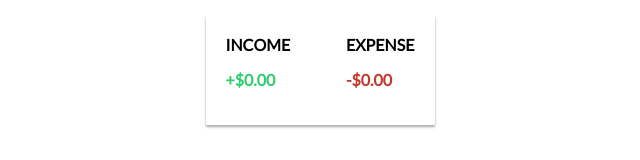
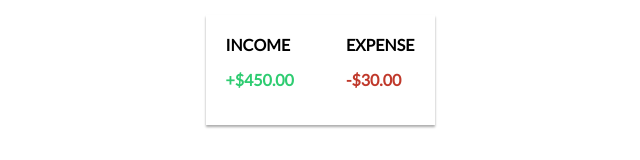
Before and after one commit to ConnerMcCabe/React-Expense-Tracker, a React (Create React App) app: page / in a window 1280 px wide. Shown: the part 131-291 px from the top of the page, without its empty margins (320-960 px from the left). Built offline with nearby package versions, Linux system fonts and the light colour scheme.

Commit message:
dynamically displaying dummy expense and income

```diff
--- a/src/components/IncomeExpense.js
+++ b/src/components/IncomeExpense.js
@@ -1,15 +1,24 @@
-import React from 'react'
+import React, { useContext } from 'react'
+import { GlobalContext } from '../context/GlobalState';
 
 export const IncomeExpense = () => {
+  const { transactions } = useContext(GlobalContext);
+  const amounts = transactions.map(transaction => transaction.amount)
+
+  const income = amounts.filter(item => item > 0).reduce((acc, item) => (acc += item), 0).toFixed(2);
+
+  const expense = (amounts.filter(item => item < 0).reduce((acc, item) => (acc += item), 0) * -1).toFixed(2);
+
+
   return (
     <div className="containerIncExp">
       <div>
         <h4>Income</h4>
-        <p id="plus">+$0.00</p>
+        <p id="plus">+${income}</p>
       </div>
       <div>
         <h4>Expense</h4>
-        <p id="minus">-$0.00</p>
+        <p id="minus">-${expense}</p>
       </div>
     </div>
   )
```
